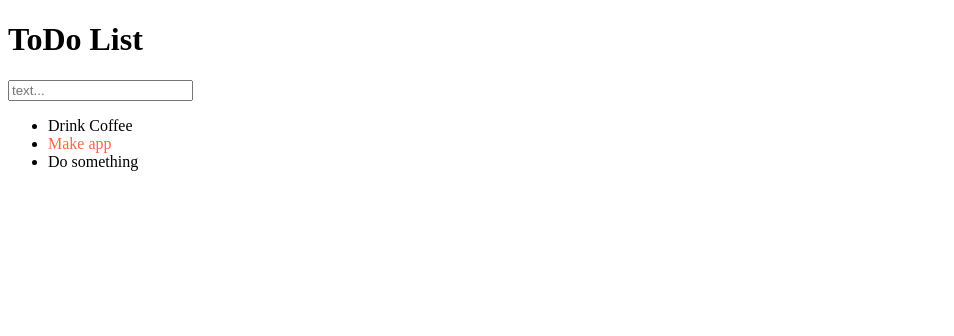
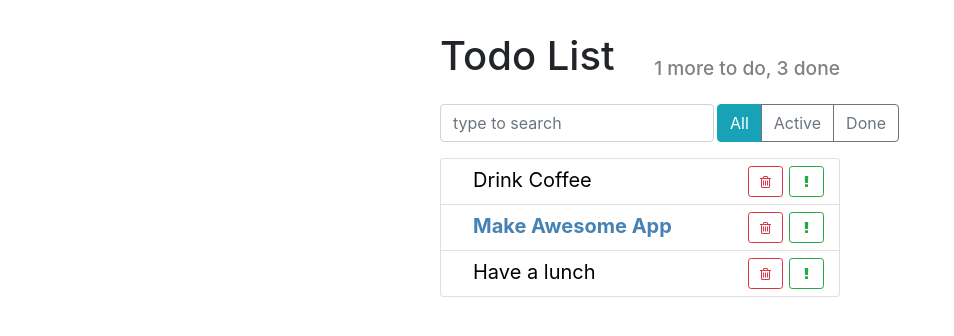
Before and after one commit to Dponya/Taskmanager-React-on-class-components, a React app: page / in a window 1280 px wide. Shown: the whole page, without its empty margins (0-954 px from the left). Built offline with nearby package versions, Linux system fonts and the light colour scheme.

Commit message:
Application architecture changed,

```diff
--- a/public/index.html
+++ b/public/index.html
@@ -1,11 +1,16 @@
 <!DOCTYPE html>
 <html lang="en">
+
 <head>
   <meta charset="utf-8" />
   <meta name="viewport" content="width=device-width, initial-scale=1" />
   <title>React App</title>
+  <link rel="stylesheet" href="https://stackpath.bootstrapcdn.com/bootstrap/4.5.2/css/bootstrap.min.css">
+  <link rel="stylesheet" href="https://stackpath.bootstrapcdn.com/font-awesome/4.7.0/css/font-awesome.min.css">
 </head>
+
 <body>
   <div id="root"></div>
 </body>
+
 </html>
--- a/src/components/app-header.js
+++ /dev/null
@@ -1,6 +0,0 @@
-
-
-export const AppHeader = () => {
-
-    return <h1>ToDo List</h1>
-}
--- /dev/null
+++ b/src/components/app-header/app-header.css
@@ -0,0 +1,12 @@
+.app-header {
+  align-items: flex-end;
+}
+
+.app-header h1 {
+  flex-grow: 1;
+}
+
+.app-header h2 {
+  font-size: 1.2rem;
+  color: grey;
+}
--- /dev/null
+++ b/src/components/app-header/app-header.js
@@ -0,0 +1,10 @@
+import './app-header.css';
+
+export const AppHeader = ({ toDo, done }) => {
+  return (
+    <div className="app-header d-flex">
+      <h1>Todo List</h1>
+      <h2>{toDo} more to do, {done} done</h2>
+    </div>
+  );
+};
--- /dev/null
+++ b/src/components/item-status-filter/item-status-filter.js
@@ -0,0 +1,14 @@
+import './item-status-filter.css';
+
+export const ItemStatusFilter = () => {
+  return (
+    <div className="btn-group">
+      <button type="button"
+        className="btn btn-info">All</button>
+      <button type="button"
+        className="btn btn-outline-secondary">Active</button>
+      <button type="button"
+        className="btn btn-outline-secondary">Done</button>
+    </div>
+  );
+};
--- a/src/components/list-items.js
+++ /dev/null
@@ -1,8 +0,0 @@
-export const ListItems = ({ label, important = false }) => {
-    const style = {
-        color: important ? 'tomato' : 'black'
-    }
-    return (
-        <span style={style}>{label}</span>
-    );
-}
--- a/src/components/search-panel.js
+++ /dev/null
@@ -1,3 +0,0 @@
-export const TextArea = () => {
-    return <input placeholder='text...' />
-}
--- /dev/null
+++ b/src/components/search-panel/search-panel.css
@@ -0,0 +1,5 @@
+.search-input {
+  width: auto;
+  flex-grow: 1;
+  margin-right: 3px;
+}
--- /dev/null
+++ b/src/components/search-panel/search-panel.js
@@ -0,0 +1,9 @@
+import './search-panel.css';
+
+export const SearchPanel = () => {
+  return (
+    <input type="text"
+      className="form-control search-input"
+      placeholder="type to search" />
+  );
+};
--- /dev/null
+++ b/src/components/todo-list-item/todo-list-item.css
@@ -0,0 +1,24 @@
+.todo-list-item {
+  font-size: 1.25rem;
+}
+
+.todo-list-item button {
+  width: 35px;
+  margin: 3px;
+}
+
+.todo-list-item-label {
+  margin-left: 1.25rem;
+  line-height: 35px;
+  cursor: pointer;
+  user-select: none;
+}
+
+.todo-list-item.done .todo-list-item-label {
+  text-decoration: line-through;
+}
+
+.todo-list-item.important .todo-list-item-label {
+  font-weight: bold;
+  color: steelblue;
+}
--- /dev/null
+++ b/src/components/todo-list-item/todo-list-item.js
@@ -0,0 +1,29 @@
+import './todo-list-item.css';
+
+export const TodoListItem = ({ label, important = false }) => {
+
+  const style = {
+    color: important ? 'steelblue' : 'black',
+    fontWeight: important ? 'bold' : 'normal'
+  };
+
+  return (
+    <span className="todo-list-item">
+      <span
+        className="todo-list-item-label"
+        style={style}>
+        {label}
+      </span>
+
+      <button type="button"
+        className="btn btn-outline-success btn-sm float-right">
+        <i className="fa fa-exclamation" />
+      </button>
+
+      <button type="button"
+        className="btn btn-outline-danger btn-sm float-right">
+        <i className="fa fa-trash-o" />
+      </button>
+    </span>
+  );
+};
--- a/src/components/todo-list.js
+++ /dev/null
@@ -1,15 +0,0 @@
-import { ListItems } from './list-items';
-
-export const List = ({ todos }) => {
-    const elements = todos.map((item) => {
-        const { id, ...itemProps } = item;
-        return (
-            <li key={id}>
-                <ListItems {...itemProps} />
-            </li>
-        )
-    });
-    return (<ul>
-        {elements}
-    </ul>)
-}
--- /dev/null
+++ b/src/components/todo-list/todo-list.css
@@ -0,0 +1,3 @@
+.todo-list .list-group-item {
+  padding: .25rem .75rem;
+}
--- /dev/null
+++ b/src/components/todo-list/todo-list.js
@@ -0,0 +1,21 @@
+import { TodoListItem } from '../todo-list-item/todo-list-item';
+import './todo-list.css';
+
+export const TodoList = ({ todos }) => {
+
+  const elements = todos.map((item) => {
+    const { id, ...itemProps } = item;
+
+    return (
+      <li key={id} className="list-group-item">
+        <TodoListItem {...itemProps} />
+      </li>
+    );
+  });
+
+  return (
+    <ul className="list-group todo-list">
+      { elements}
+    </ul>
+  );
+};
--- /dev/null
+++ b/src/index.css
@@ -0,0 +1,8 @@
+.todo-app {
+  margin: 2rem auto 0 auto;
+  max-width: 400px;
+}
+
+.top-panel {
+  margin: 1rem 0;
+}
--- a/src/index.js
+++ b/src/index.js
@@ -1,21 +1,33 @@
+import React from 'react';
 import ReactDOM from 'react-dom';
-import { StrictMode } from 'react';
-import { AppHeader } from './components/app-header';
-import { List } from './components/todo-list';
-import { TextArea } from './components/search-panel';
+
+import { AppHeader } from './components/app-header/app-header';
+import { SearchPanel } from './components/search-panel/search-panel';
+import { TodoList } from './components/todo-list/todo-list';
+import { ItemStatusFilter } from './components/item-status-filter/item-status-filter'
+
+import './index.css';
 
 const App = () => {
+
   const todoData = [
     { label: 'Drink Coffee', important: false, id: 1 },
-    { label: 'Make app', important: true, id: 2 },
-    { label: 'Do something', important: false, id: 3 }
-  ]
-  return (<div>
-    <AppHeader />
-    <TextArea />
-    <List todos={todoData} />
-  </div>)
-}
+    { label: 'Make Awesome App', important: true, id: 2 },
+    { label: 'Have a lunch', important: false, id: 3 }
+  ];
 
+  return (
+    <div className="todo-app">
+      <AppHeader toDo={1} done={3} />
+      <div className="top-panel d-flex">
+        <SearchPanel />
+        <ItemStatusFilter />
+      </div>
 
-ReactDOM.render(<StrictMode><App /></StrictMode>, document.getElementById('root'));
+      <TodoList todos={todoData} />
+    </div>
+  );
+};
+
+ReactDOM.render(<App />,
+  document.getElementById('root'));
```
Also changed, not shown: src/components/item-status-filter/item-status-filter.css (added). Lines whose indentation alone changed are shown as unchanged.
